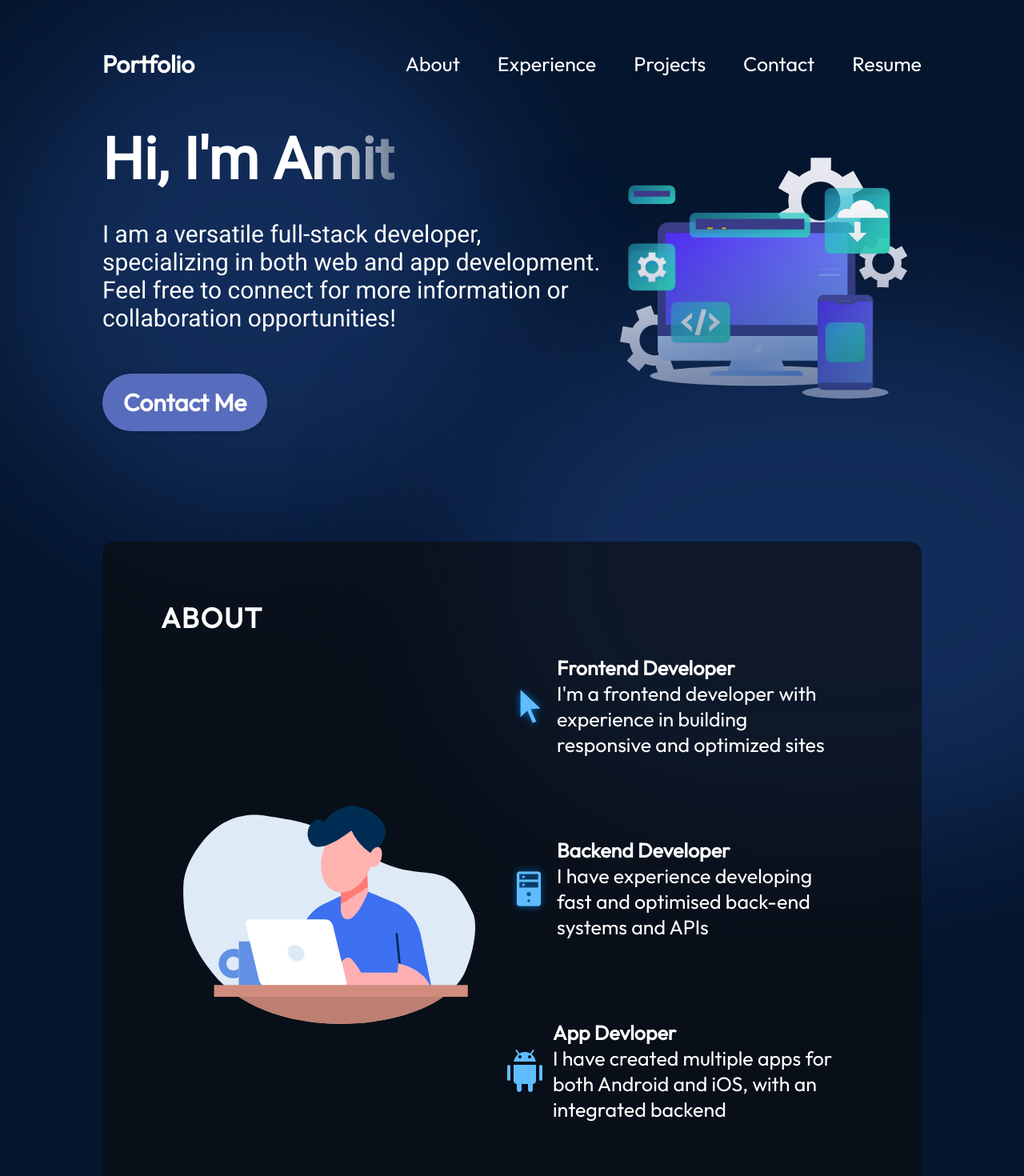
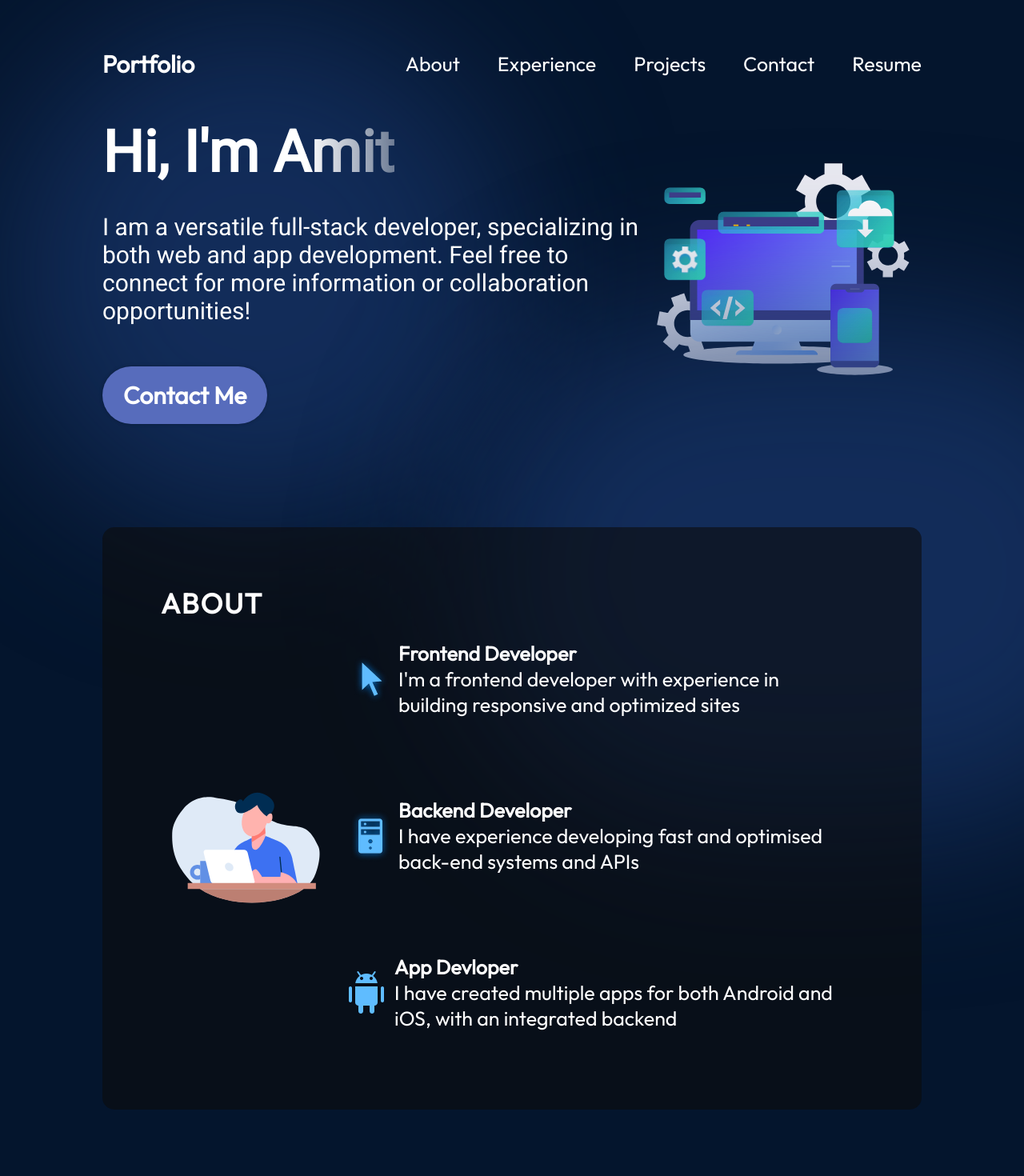
Before and after one commit to amitamrutiya/amit-portfolio, a React (Vite) app: page / in a window 1280 px wide. Shown: the top 1470 px of the page at 80% size. Built offline with nearby package versions, Linux system fonts and the light colour scheme.

Commit message:
update some of the code

```diff
--- a/package.json
+++ b/package.json
@@ -15,9 +15,9 @@
   "dependencies": {
     "@fontsource/outfit": "^5.0.8",
     "@fontsource/roboto": "^5.0.8",
+    "lottie-react": "^2.4.0",
     "react": "^18.2.0",
-    "react-dom": "^18.2.0",
-    "react-lottie": "^1.2.3"
+    "react-dom": "^18.2.0"
   },
   "devDependencies": {
     "@types/react": "^18.2.15",
--- a/src/components/About/About.jsx
+++ b/src/components/About/About.jsx
@@ -1,15 +1,14 @@
-import React from "react";
-
+import Lottie from "lottie-react";
+import animationData from '../../../assets/about/aboutImage.json';
 import styles from "./About.module.css";
 import { getImageUrl } from "../../utils";
-import LottieControl from "./LottieControl";
 
 export const About = () => {
   return (
     <section className={styles.container} id="about">
       <h2 className={styles.title}>About</h2>
       <div className={styles.content}>
-        <LottieControl />
+        <Lottie className={styles.aboutImage} animationData={animationData} />
         <ul className={styles.aboutItems}>
           <li className={styles.aboutItem}>
             <img src={getImageUrl("about/cursorIcon.png")} alt="Cursor icon" />
--- a/src/components/About/LottieControl.jsx
+++ /dev/null
@@ -1,26 +0,0 @@
-import React from 'react';
-import Lottie from 'react-lottie';
-import animationData from '../../../assets/about/aboutImage.json';
-import styles from "./About.module.css";
-
-export default class LottieControl extends React.Component {
-  render() {
-    const defaultOptions = {
-      loop: true,
-      autoplay: true,
-      animationData: animationData,
-      rendererSettings: {
-        preserveAspectRatio: 'xMidYMid slice'
-      }
-    };
-
-    return (
-      <div>
-        <Lottie className={styles.aboutImage} options={defaultOptions}
-          height={400}
-          width={400}
-        />
-      </div>
-    )
-  }
-}
--- a/src/components/Hero/Hero.jsx
+++ b/src/components/Hero/Hero.jsx
@@ -1,8 +1,6 @@
-import React from "react";
-
 import styles from "./Hero.module.css";
-import { getImageUrl } from "../../utils";
-import LottieControl from "./LottieControl";
+import animationData from '../../../assets/hero/heroimage.json';
+import Lottie from "lottie-react";
 
 export const Hero = () => {
   return (
@@ -10,13 +8,13 @@ export const Hero = () => {
       <div className={styles.content}>
         <h1 className={styles.title}>Hi, I'm Amit</h1>
         <p className={styles.description}>
-        I am a versatile full-stack developer, specializing in both web and app development. Feel free to connect for more information or collaboration opportunities!
+          I am a versatile full-stack developer, specializing in both web and app development. Feel free to connect for more information or collaboration opportunities!
         </p>
         <a href="mailto:amitamrutiya2210@email.com" className={styles.contactBtn}>
           Contact Me
         </a>
       </div>
-      <LottieControl />
+      <Lottie className={styles.heroImage} animationData={animationData} />
       <div className={styles.topBlur} />
       <div className={styles.bottomBlur} />
     </section>
--- a/src/components/Hero/LottieControl.jsx
+++ /dev/null
@@ -1,26 +0,0 @@
-import React from 'react';
-import Lottie from 'react-lottie';
-import animationData from '../../../assets/hero/heroimage.json';
-import styles from "./Hero.module.css";
-
-export default class LottieControl extends React.Component {
-  render(){
-    const defaultOptions = {
-      loop: true,
-      autoplay: true,
-      animationData: animationData,
-      rendererSettings: {
-        preserveAspectRatio: 'xMidYMid slice'
-      }
-    };
-
-    return(
-      <div>
-        <Lottie  className={styles.heroImg} options={defaultOptions}
-              height={400}
-              width={400}
-        />
-      </div>
-    )
-  }
-}
--- a/vite.config.js
+++ b/vite.config.js
@@ -3,11 +3,5 @@ import react from "@vitejs/plugin-react";
 
 // https://vitejs.dev/config/
 export default defineConfig({
-  base: "/",
   plugins: [react()],
-  css: {
-    modules: {
-      localsConvention: "camelCase",
-    },
-  },
 });
```
